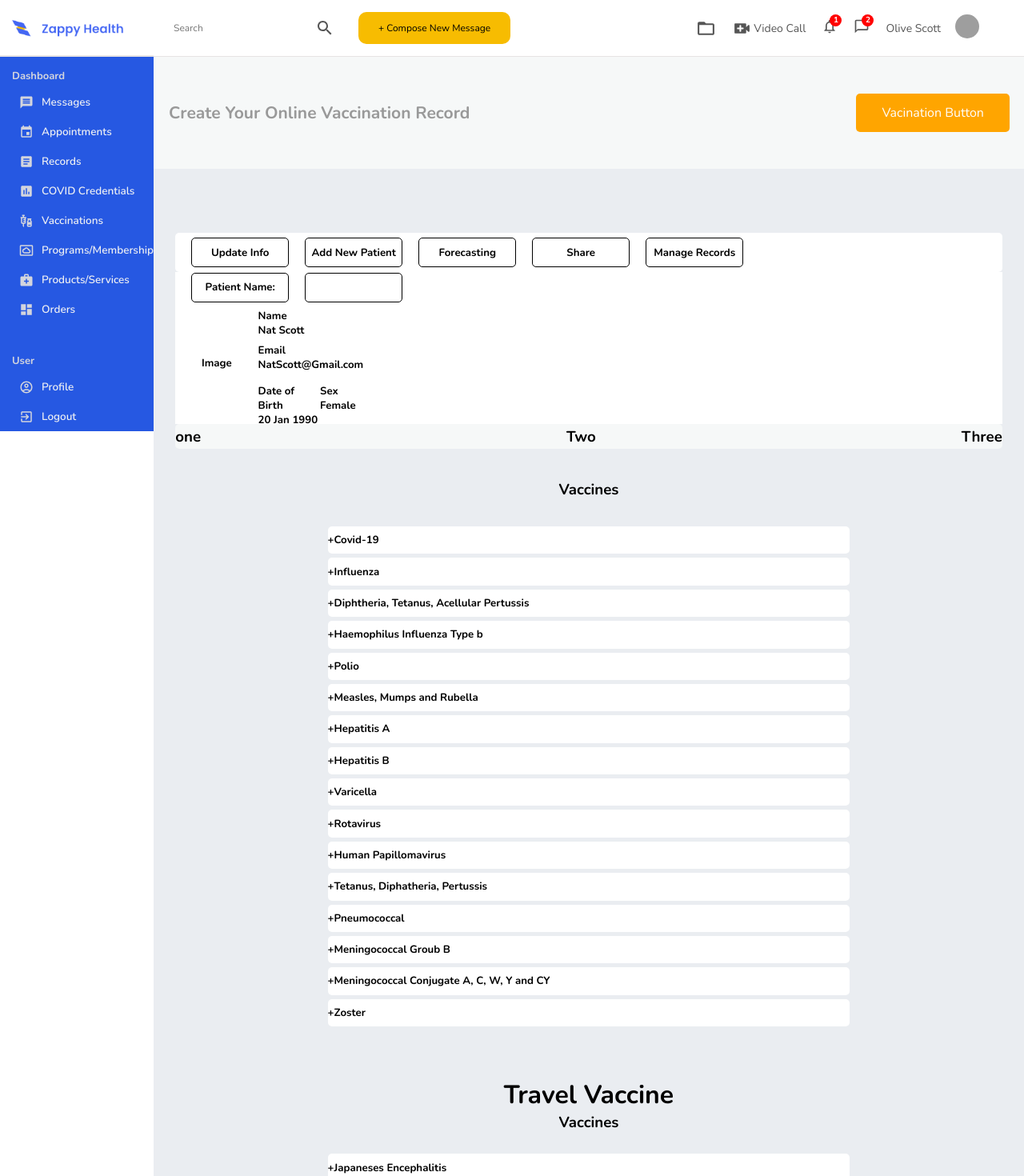
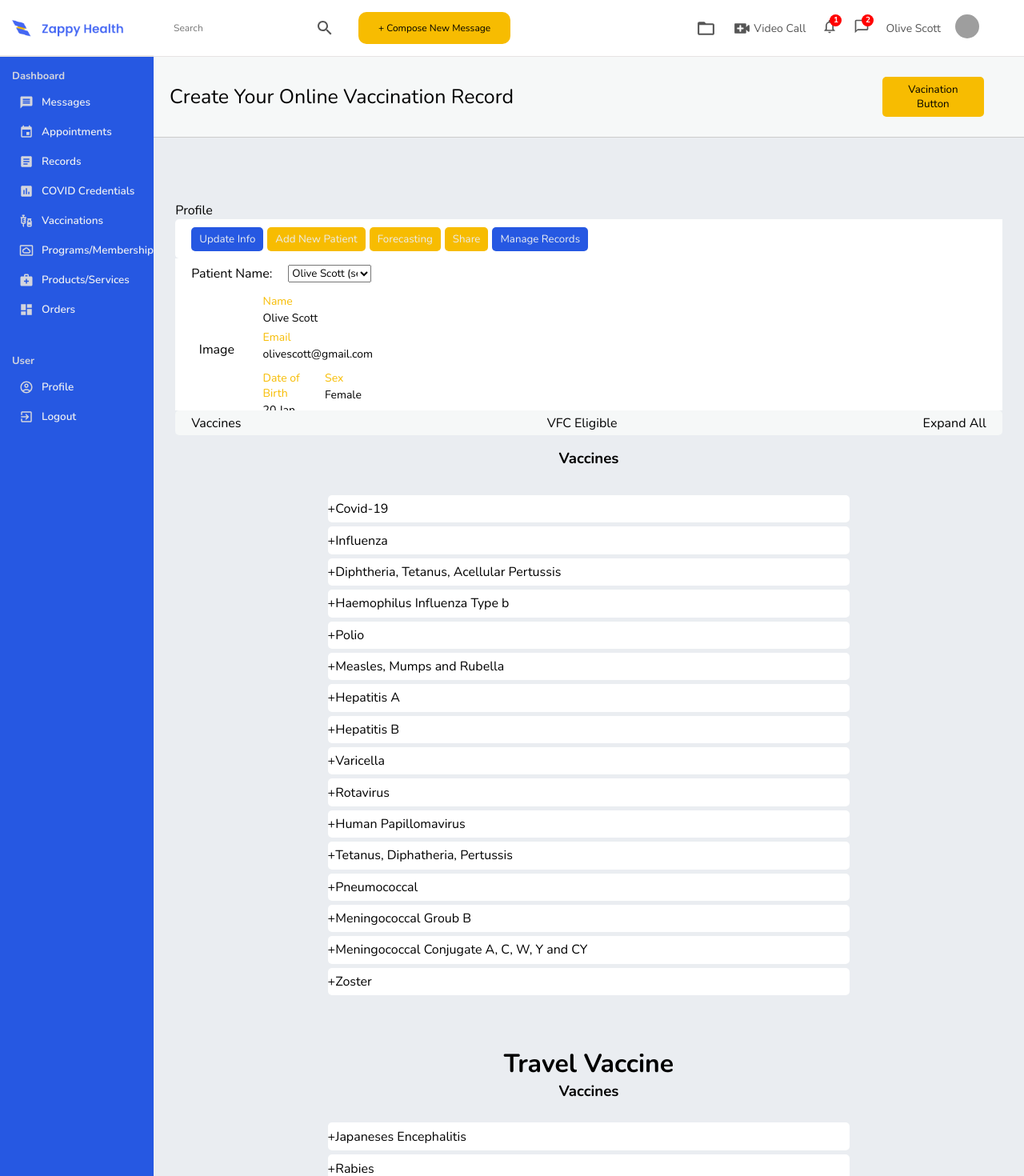
Before and after one commit to nascott94/telahealth-portal, a React (Create React App) app: page /vaccinations in a window 1280 px wide. Shown: the top 1470 px of the page at 80% size. Built offline with nearby package versions, Linux system fonts and the light colour scheme; grey boxes are pictures that could not be loaded.

Commit message:
working on styling

```diff
--- a/src/components/homepage/Navbar.js
+++ b/src/components/homepage/Navbar.js
@@ -54,6 +54,9 @@
         border-radius: 10px;
         border: none;
         cursor: pointer;
+        :hover {
+          background-color: #eaedf1;
+        }
       }
 
       .compose-icon {
--- a/src/pages/Orders.js
+++ b/src/pages/Orders.js
@@ -8,7 +8,7 @@
   width: 100%;
   display: flex;
   flex-direction: row;
-  background-color: #2658e2; ;
+  background-color: #2658e2;
 `;
 
 const LeftContainer = styled.div`
--- a/src/pages/ProgramsMembership.js
+++ b/src/pages/ProgramsMembership.js
@@ -37,7 +37,7 @@
   background-color: #f6f8f8;
   display: flex;
   overflow: hidden;
-  border-bottom: 1px solid #999;
+  border-bottom: 1px solid #ccc;
 `;
 
 const RightMainTopLeft = styled.div`
@@ -85,6 +85,8 @@
   display: flex;
   justify-content: center;
   align-items: center;
+  color: #999;
+  font-size: 15px;
 `;
 
 const RightMainBottomBox1 = styled.div`
@@ -99,7 +101,7 @@
 const RightMainBottomBox2 = styled.div`
   width: 95%;
   height: 80%;
-  border: 1px solid black;
+  border: 1px solid #ccc;
   display: flex;
   flex-direction: column;
   overflow: hidden;
@@ -113,41 +115,51 @@
   align-items: center;
   justify-content: center;
   padding-left: 500px;
-  border-bottom: 1px solid black;
+  border-bottom: 1px solid #ccc;
 `;
 
 const Box2Section1SearchBar = styled.div`
-  height: 40%;
-  width: 20%;
+  height: 50%;
+  width: 50%;
   .search {
+    height: 60%;
+    width: 50%;
     background: #fff;
     border: 1px solid #ccc;
     border-radius: 6px;
   }
   .go-btn {
-    height: 50%;
-    width: 10%;
+    height: 60%;
+    width: 7%;
+    margin-left: 5px;
     font-size: 12px;
     background-color: #f7bc01;
     border-radius: 6px;
     border: none;
     cursor: pointer;
+    :hover {
+      background-color: #eaedf1;
+    }
   }
   .clear-btn {
-    /* height: 100%;
-    width: 100%; */
+    height: 60%;
+    width: 7%;
+    margin-left: 5px;
     font-size: 12px;
-    background-color: #f7bc01;
+    background-color: #eaedf1;
     border-radius: 6px;
     border: none;
     cursor: pointer;
+    :hover {
+      background-color: #f7bc01;
+    }
   }
 `;
 
-const Box2Section1SearchBarOptionsBox = styled.div`
-  height: 40%;
-  width: 5%;
-`;
+// const Box2Section1SearchBarOptionsBox = styled.div`
+//   height: 40%;
+//   width: 5%;
+// `;
 
 const Box2Section2 = styled.div`
   width: 100%;
@@ -155,8 +167,10 @@
   display: flex;
   align-items: center;
   padding-left: 18px;
-  border-bottom: 1px solid black;
+  border-bottom: 1px solid #ccc;
   background-color: #eaedf1;
+  font-size: 14px;
+  font-weight: bold;
 `;
 
 const Box2Section3 = styled.div`
@@ -174,7 +188,9 @@
   align-items: center;
   padding-left: 19px;
   padding-right: 150px;
-  border-bottom: 1px solid black;
+  border-bottom: 1px solid #ccc;
+  color: black;
+  font-size: 14px;
 `;
 
 const Box2Section3Right = styled.div`
@@ -185,13 +201,15 @@
   align-items: center;
   padding-left: 150px;
   padding-right: 40px;
-  border-bottom: 1px solid black;
+  border-bottom: 1px solid #ccc;
+  color: black;
+  font-size: 15px;
 `;
 
 const Box2Section4 = styled.div`
   width: 100%;
-  height: 15%;
-  border-bottom: 1px solid black;
+  height: 10%;
+  border-bottom: 1px solid #ccc;
 `;
 
 const Box2Section5 = styled.div`
@@ -201,6 +219,8 @@
   display: flex;
   align-items: center;
   padding-left: 19px;
+  color: #999;
+  font-size: 13px;
 `;
 
 const ProgramsMembership = () => {
@@ -224,7 +244,7 @@
             <RightMainBottom>
               <RightMainBottomTabBar>
                 <RightMainBottomTabBox>
-                  <h5>Programs and Memberships</h5>
+                  Programs and Memberships
                 </RightMainBottomTabBox>
               </RightMainBottomTabBar>
               <RightMainBottomBox1>
@@ -243,28 +263,26 @@
                     <Box2Section1SearchBarOptionsBox></Box2Section1SearchBarOptionsBox> */}
                   </Box2Section1>
                   <Box2Section2>
-                    <h5>
-                      Program/Membership: To access your appointments, click
-                      "View Program/Membership" below.
-                    </h5>
+                    Program/Membership: To access your appointments, click "View
+                    Program/Membership" below.
                   </Box2Section2>
                   <Box2Section3>
                     <Box2Section3Left>
-                      <h5>Test</h5>
-                      <h5>Test</h5>
-                      <h5>Test</h5>
-                      <h5>Test</h5>
+                      <div>Start Date</div>
+                      <div>Clinic</div>
+                      <div>Patient</div>
+                      <div>Programs and Memberships</div>
                     </Box2Section3Left>
                     <Box2Section3Right>
-                      <h5>Test</h5>
-                      <h5>Test</h5>
-                      <h5>Test</h5>
-                      <h5>Test</h5>
+                      <div>Amount</div>
+                      <div>Status</div>
+                      <div>Membership Access</div>
+                      <div>Action</div>
                     </Box2Section3Right>
                   </Box2Section3>
                   <Box2Section4></Box2Section4>
                   <Box2Section5>
-                    <h5>showing 1- 0 of 0 items</h5>
+                    <div>showing 1- 0 of 0 items</div>
                   </Box2Section5>
                 </RightMainBottomBox2>
               </RightMainBottomBox1>
--- a/src/pages/Vaccinations.js
+++ b/src/pages/Vaccinations.js
@@ -5,9 +5,10 @@
 
 const Container = styled.div`
   height: 100%;
-  width: 100vw;
+  width: 100%;
   display: flex;
   flex-direction: row;
+  background-color: #2658e2;
 `;
 
 const LeftContainer = styled.div`
@@ -34,11 +35,12 @@
 `;
 
 const RightMainTop = styled.div`
-  height: 140px;
+  height: 100px;
   width: 100%;
   background-color: #f6f8f8;
   display: flex;
   overflow: hidden;
+  border-bottom: 1px solid #ccc; ;
 `;
 
 const RightMainTopLeft = styled.div`
@@ -48,10 +50,9 @@
   display: flex;
   flex-direction: column;
   justify-content: center;
-  padding-left: 19px;
-  font-size: 18px;
-  font-weight: bold;
-  color: #999;
+  padding-left: 20px;
+  color: black;
+  font-size: 25px;
 `;
 
 const RightMainTopRight = styled.div`
@@ -62,7 +63,24 @@
   flex-direction: column;
   justify-content: center;
   align-items: flex-end;
-  padding-right: 18px;
+  padding-right: 50px;
+
+  button {
+    width: 25%;
+    height: 50%;
+    padding: 17px;
+    background-color: #f7bc01;
+    border-radius: 5px;
+    border: none;
+    display: flex;
+    justify-content: center;
+    align-items: center;
+    color: black;
+    cursor: pointer;
+    :hover {
+      background-color: #eaedf1;
+    }
+  }
 `;
 
 const RightMainBottom = styled.div`
@@ -93,30 +111,57 @@
 const MainTopTop = styled.div`
   height: 13%;
   width: 100%;
+  padding-left: 20px;
   background-color: white;
   display: flex;
   align-items: center;
   border-radius: 5px;
+
+  button {
+    height: 60%;
+    border-radius: 5px;
+    border: none;
+    margin-right: 5px;
+    color: #eaedf1;
+    padding-left: 10px;
+    padding-right: 10px;
+    cursor: pointer;
+    :hover {
+      transition: 0.2;
+    }
+  }
+
+  .blue-btn {
+    background-color: #2658e2;
+  }
+
+  .orange-btn {
+    background-color: #f7bc01;
+  }
 `;
 
-const MainTopTopBoxes = styled.div`
-  height: 35px;
-  width: 120px;
-  background-color: white;
-  margin-left: 20px;
-  display: flex;
-  align-items: center;
-  justify-content: center;
-  border: 1px solid black;
-  border-radius: 5px;
-`;
+// const MainTopTopBoxes = styled.div`
+//   height: 100%;
+//   width: 9%;
+//   background-color: white;
+//   margin-left: 10px;
+//   display: flex;
+//   align-items: center;
+//   justify-content: center;
+// `;
 
 const MainTopMiddle = styled.div`
   height: 10%;
   width: 100%;
+  padding-left: 20px;
   background-color: white;
   display: flex;
   align-items: center;
+
+  .patient {
+    margin-left: 20px;
+    width: 10%;
+  }
 `;
 
 const MainTopBottom = styled.div`
@@ -138,6 +183,7 @@
 const MainTopBottomMiddle = styled.div`
   height: 100%;
   width: 15%;
+  border-radius: 5px;
 `;
 
 const MainTopBottom1 = styled.div`
@@ -146,17 +192,51 @@
   display: flex;
   flex-direction: column;
   justify-content: center;
+
+  .title {
+    font-size: 14px;
+    padding-left: 6px;
+    color: #f7bc01;
+  }
+
+  .info {
+    font-size: 14px;
+    padding-top: 2px;
+    padding-left: 6px;
+  }
 `;
 
 const MainTopBottom2 = styled.div`
   height: 33.3%;
   width: 100%;
+  .title {
+    font-size: 14px;
+    padding-left: 6px;
+    color: #f7bc01;
+  }
+
+  .info {
+    font-size: 14px;
+    padding-top: 2px;
+    padding-left: 6px;
+  }
 `;
 
 const MainTopBottom3 = styled.div`
   height: 33.3%;
   width: 100%;
   display: flex;
+  .title {
+    font-size: 14px;
+    padding-left: 6px;
+    color: #f7bc01;
+  }
+
+  .info {
+    font-size: 14px;
+    padding-top: 2px;
+    padding-left: 6px;
+  }
 `;
 
 const MainTopBottom3Left = styled.div`
@@ -256,20 +336,6 @@
   padding-right: 5px;
 `;
 
-const Button = styled.div`
-  width: 30%;
-  height: 10%;
-  padding: 17px;
-  background-color: orange;
-  border-radius: 5px;
-  border: none;
-  cursor: pointer;
-  display: flex;
-  justify-content: center;
-  align-items: center;
-  color: white;
-`;
-
 const Vaccinations = () => {
   return (
     <>
@@ -282,68 +348,62 @@
           <RightMain>
             <RightMainTop>
               <RightMainTopLeft>
-                <h3>Create Your Online Vaccination Record</h3>
+                <div>Create Your Online Vaccination Record</div>
               </RightMainTopLeft>
               <RightMainTopRight>
-                <Button>Vacination Button</Button>
+                <button>Vacination Button</button>
               </RightMainTopRight>
             </RightMainTop>
             <RightMainBottom>
               <MainTop>
                 <MainTopContainer>
+                  <div>Profile</div>
                   <MainTopTop>
-                    <MainTopTopBoxes>
-                      <h5>Update Info</h5>
-                    </MainTopTopBoxes>
-                    <MainTopTopBoxes>
-                      <h5>Add New Patient</h5>
-                    </MainTopTopBoxes>
-                    <MainTopTopBoxes>
-                      <h5>Forecasting</h5>
-                    </MainTopTopBoxes>
-                    <MainTopTopBoxes>
-                      <h5>Share</h5>
-                    </MainTopTopBoxes>
-                    <MainTopTopBoxes>
-                      <h5>Manage Records</h5>
-                    </MainTopTopBoxes>
+                    <button className="blue-btn">Update Info</button>
+                    <button className="orange-btn">Add New Patient</button>
+                    <button className="orange-btn">Forecasting</button>
+                    <button className="orange-btn">Share</button>
+                    <button className="blue-btn">Manage Records</button>
                   </MainTopTop>
                   <MainTopMiddle>
-                    <MainTopTopBoxes>
-                      <h5>Patient Name:</h5>
-                    </MainTopTopBoxes>
-                    <MainTopTopBoxes></MainTopTopBoxes>
+                    <div>Patient Name:</div>
+                    <select name="patient" className="patient">
+                      <option value="1" selected="selected">
+                        Olive Scott (self)
+                      </option>
+                      <option value="2">Leo Scott</option>
+                    </select>
                   </MainTopMiddle>
                   <MainTopBottom>
                     <MainTopBottomLeft>
-                      <h5>Image</h5>
+                      <div>Image</div>
                     </MainTopBottomLeft>
                     <MainTopBottomMiddle>
                       <MainTopBottom1>
-                        <h5>Name</h5>
-                        <h5>Nat Scott</h5>
+                        <div className="title">Name</div>
+                        <div className="info">Olive Scott</div>
                       </MainTopBottom1>
                       <MainTopBottom2>
-                        <h5>Email</h5>
-                        <h5>NatScott@Gmail.com</h5>
+                        <div className="title">Email</div>
+                        <div className="info">olivescott@gmail.com</div>
                       </MainTopBottom2>
                       <MainTopBottom3>
                         <MainTopBottom3Left>
-                          <h5>Date of Birth</h5>
-                          <h5>20 Jan 1990</h5>
+                          <div className="title">Date of Birth</div>
+                          <div className="info">20 Jan 1990</div>
                         </MainTopBottom3Left>
                         <MainTopBottom3Right>
-                          <h5>Sex</h5>
-                          <h5>Female</h5>
+                          <div className="title">Sex</div>
+                          <div className="info">Female</div>
                         </MainTopBottom3Right>
                       </MainTopBottom3>
                     </MainTopBottomMiddle>
                     <MainTopBottomRight></MainTopBottomRight>
                   </MainTopBottom>
                   <MainTopFooter>
-                    <h3>one</h3>
-                    <h3>Two</h3>
-                    <h3>Three</h3>
+                    <div style={{ paddingLeft: 20 }}>Vaccines</div>
+                    <div>VFC Eligible</div>
+                    <div style={{ paddingRight: 20 }}>Expand All</div>
                   </MainTopFooter>
                 </MainTopContainer>
               </MainTop>
@@ -353,68 +413,68 @@
                 </MainMiddleTop>
                 <MainMiddleVacinesContainer>
                   <MainMiddleVacinesBoxes>
-                    <h5>+</h5>
-                    <h5>Covid-19</h5>
+                    <div>+</div>
+                    <div>Covid-19</div>
                   </MainMiddleVacinesBoxes>
                   <MainMiddleVacinesBoxes>
-                    <h5>+</h5>
-                    <h5>Influenza</h5>
+                    <div>+</div>
+                    <div>Influenza</div>
                   </MainMiddleVacinesBoxes>
                   <MainMiddleVacinesBoxes>
-                    <h5>+</h5>
-                    <h5>Diphtheria, Tetanus, Acellular Pertussis</h5>
+                    <div>+</div>
+                    <div>Diphtheria, Tetanus, Acellular Pertussis</div>
                   </MainMiddleVacinesBoxes>
                   <MainMiddleVacinesBoxes>
-                    <h5>+</h5>
-                    <h5>Haemophilus Influenza Type b</h5>
+                    <div>+</div>
+                    <div>Haemophilus Influenza Type b</div>
                   </MainMiddleVacinesBoxes>
                   <MainMiddleVacinesBoxes>
-                    <h5>+</h5>
-                    <h5>Polio</h5>
+                    <div>+</div>
+                    <div>Polio</div>
                   </MainMiddleVacinesBoxes>
                   <MainMiddleVacinesBoxes>
-                    <h5>+</h5>
-                    <h5>Measles, Mumps and Rubella</h5>
+                    <div>+</div>
+                    <div>Measles, Mumps and Rubella</div>
                   </MainMiddleVacinesBoxes>
                   <MainMiddleVacinesBoxes>
-                    <h5>+</h5>
-                    <h5>Hepatitis A</h5>
+                    <div>+</div>
+                    <div>Hepatitis A</div>
                   </MainMiddleVacinesBoxes>
                   <MainMiddleVacinesBoxes>
-                    <h5>+</h5>
-                    <h5>Hepatitis B</h5>
+                    <div>+</div>
+                    <div>Hepatitis B</div>
                   </MainMiddleVacinesBoxes>
                   <MainMiddleVacinesBoxes>
-                    <h5>+</h5>
-                    <h5>Varicella</h5>
+                    <div>+</div>
+                    <div>Varicella</div>
                   </MainMiddleVacinesBoxes>
                   <MainMiddleVacinesBoxes>
-                    <h5>+</h5>
-                    <h5>Rotavirus</h5>
+                    <div>+</div>
+                    <div>Rotavirus</div>
                   </MainMiddleVacinesBoxes>
                   <MainMiddleVacinesBoxes>
-                    <h5>+</h5>
-                    <h5>Human Papillomavirus</h5>
+                    <div>+</div>
+                    <div>Human Papillomavirus</div>
                   </MainMiddleVacinesBoxes>
                   <MainMiddleVacinesBoxes>
-                    <h5>+</h5>
-                    <h5>Tetanus, Diphatheria, Pertussis</h5>
+                    <div>+</div>
+                    <div>Tetanus, Diphatheria, Pertussis</div>
                   </MainMiddleVacinesBoxes>
                   <MainMiddleVacinesBoxes>
-                    <h5>+</h5>
-                    <h5>Pneumococcal</h5>
+                    <div>+</div>
+                    <div>Pneumococcal</div>
                   </MainMiddleVacinesBoxes>
                   <MainMiddleVacinesBoxes>
-                    <h5>+</h5>
-                    <h5>Meningococcal Groub B</h5>
+                    <div>+</div>
+                    <div>Meningococcal Groub B</div>
                   </MainMiddleVacinesBoxes>
                   <MainMiddleVacinesBoxes>
-                    <h5>+</h5>
-                    <h5>Meningococcal Conjugate A, C, W, Y and CY</h5>
+                    <div>+</div>
+                    <div>Meningococcal Conjugate A, C, W, Y and CY</div>
                   </MainMiddleVacinesBoxes>
                   <MainMiddleVacinesBoxes>
-                    <h5>+</h5>
-                    <h5>Zoster</h5>
+                    <div>+</div>
+                    <div>Zoster</div>
                   </MainMiddleVacinesBoxes>
                 </MainMiddleVacinesContainer>
               </MainMiddle>
@@ -425,24 +485,24 @@
                 </MainBottomTop>
                 <MainBottomTravelVacineContainer>
                   <MainMiddleVacinesBoxes>
-                    <h5>+</h5>
-                    <h5>Japaneses Encephalitis</h5>
+                    <div>+</div>
+                    <div>Japaneses Encephalitis</div>
                   </MainMiddleVacinesBoxes>
                   <MainMiddleVacinesBoxes>
-                    <h5>+</h5>
-                    <h5>Rabies</h5>
+                    <div>+</div>
+                    <div>Rabies</div>
                   </MainMiddleVacinesBoxes>
                   <MainMiddleVacinesBoxes>
-                    <h5>+</h5>
-                    <h5>Typhoid Fever</h5>
+                    <div>+</div>
+                    <div>Typhoid Fever</div>
                   </MainMiddleVacinesBoxes>
                   <MainMiddleVacinesBoxes>
-                    <h5>+</h5>
-                    <h5>Yellow Fever</h5>
+                    <div>+</div>
+                    <div>Yellow Fever</div>
                   </MainMiddleVacinesBoxes>
                   <MainMiddleVacinesBoxes>
-                    <h5>+</h5>
-                    <h5>Cholera</h5>
+                    <div>+</div>
+                    <div>Cholera</div>
                   </MainMiddleVacinesBoxes>
                 </MainBottomTravelVacineContainer>
               </MainBottom>
```
Also changed, not shown: src/components/homepage/Dashboard.js (+4 -3 lines).
